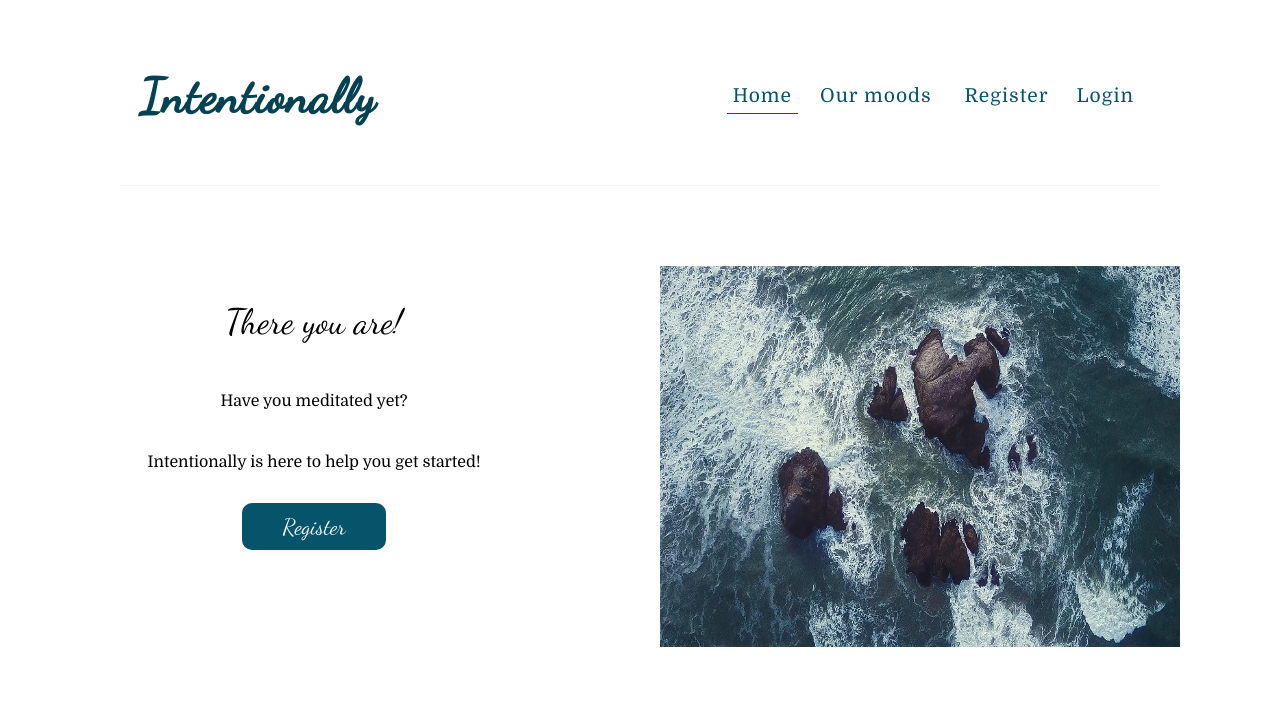
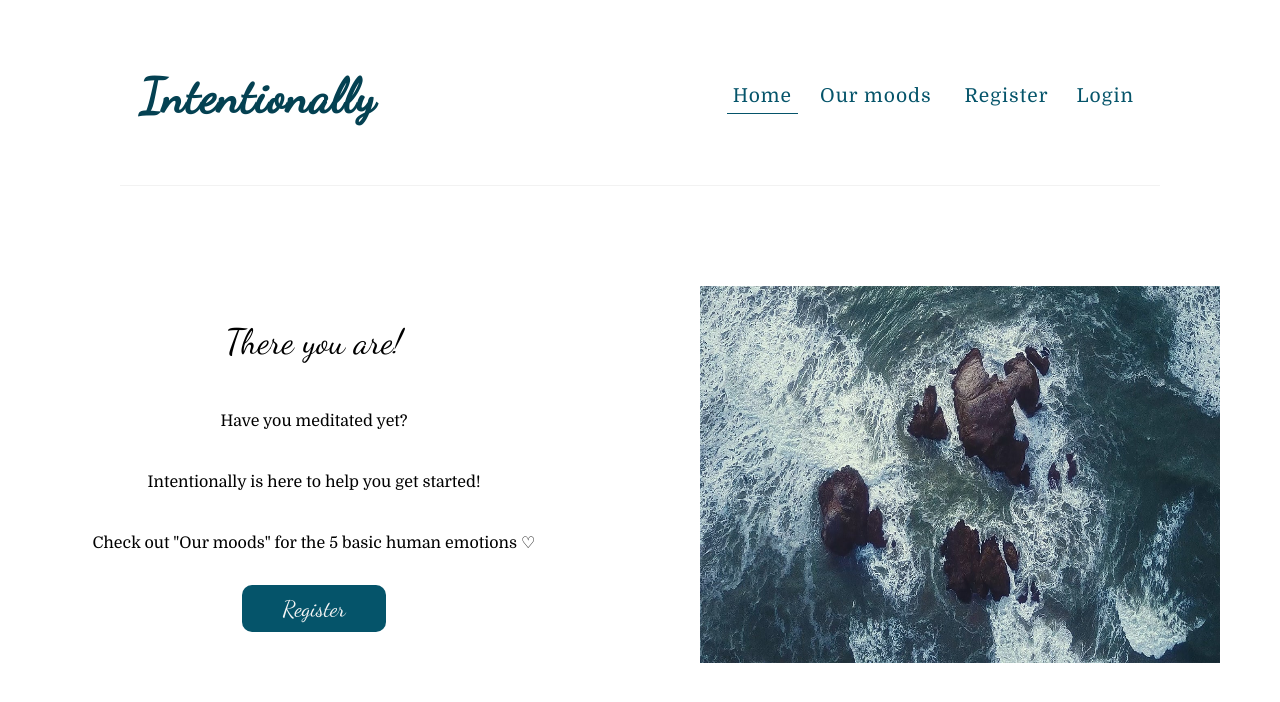
Before and after one commit to violacaroline/intentionally-frontend-react, a React (Create React App) app in the folder intention-app/: page / in a window 1280 px wide. Shown: the top 702 px of the page. Built offline with nearby package versions, Linux system fonts and the light colour scheme.

Commit message:
Fetching mood data successfully

```diff
--- a/intention-app/src/Home.js
+++ b/intention-app/src/Home.js
@@ -12,6 +12,7 @@ const Home = () => {
         <h3 className="space-around">There you are!</h3>
         <p className="space-around">Have you meditated yet?</p>
         <p className="space-around">Intentionally is here to help you get started!</p>
+        <p className="space-around">Check out "Our moods" for the 5 basic human emotions {String.fromCharCode("0x00002661")}</p>
         {authenticatedUser ? <p></p> :
           <p>
             <Link className="link-home" to="/register">Register</Link>
--- a/intention-app/src/MyPractice.js
+++ b/intention-app/src/MyPractice.js
@@ -5,12 +5,12 @@ import axios from 'axios'
 
 const MyPractice = () => {
   const [moods, setMoods] = useState([])
-  const [chartData, setChartData] = useState({})
+
 
   const navigate = useNavigate()
   const authenticatedUser = JSON.parse(localStorage.getItem("user"))
 
-  useEffect( () => {
+  useEffect(() => {
     const fetchMoods = async () => {
       try {
         const response = await axios.get('http://localhost:8087/api/v1/moods', {
@@ -26,26 +26,24 @@ const MyPractice = () => {
       }
     }
     fetchMoods()
-   }, [authenticatedUser.accessToken])
-
-
-
+  }, [authenticatedUser.accessToken])
 
   const goBack = () => {
     navigate('/practice')
   }
+
   return (
     <div className="my-practice">
       <button onClick={goBack}>&#10006; Go Back </button>
       <div className="my-practice-text">
-      <h2>Hi {authenticatedUser.username +'! ' + String.fromCharCode("0x00002661")} </h2>
-      <h3>This is how you have been feeling lately</h3>
-      { moods.map((mood, index) => (
-        <div className="user-mood">
-          <h4>{ mood.date }</h4>
-          <p>{ mood.mood }</p>
-        </div>
-      ))}
+        <h2>Hi {authenticatedUser.username + '! ' + String.fromCharCode("0x00002661")} </h2>
+        <h3>This is how you have been feeling lately</h3>
+        {moods.map((mood, index) => (
+          <div key={index} className="user-mood">
+            <h4>{mood.date}</h4>
+            <p>{mood.mood}</p>
+          </div>
+        ))}
       </div>
     </div>
   )
--- a/intention-app/src/index.css
+++ b/intention-app/src/index.css
@@ -75,7 +75,8 @@ html {
 }
 
 .home-text {
-  padding: 20px;
+  padding: 10px;
+  margin: 30px;
   min-width: 50%;
   text-align: center;
 }
@@ -99,7 +100,9 @@ html {
 
 .img-home {
   max-width: 85%;
-  min-height: 120%;
+  min-height: 90%;
+  padding: 10px;
+  margin: 10px;
 }
 
 .link-home {
```
Also changed, not shown: intention-app/src/Chart.js (deleted, +0 -12 lines).
